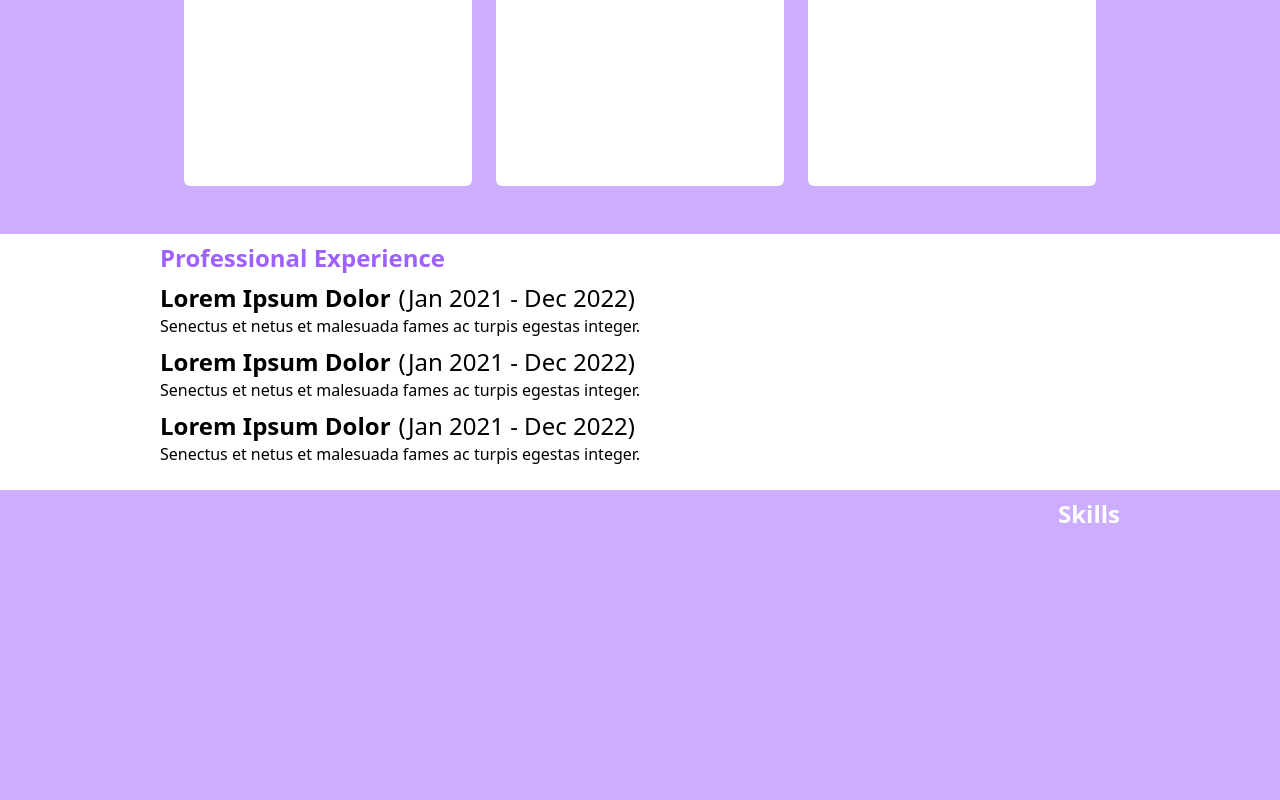
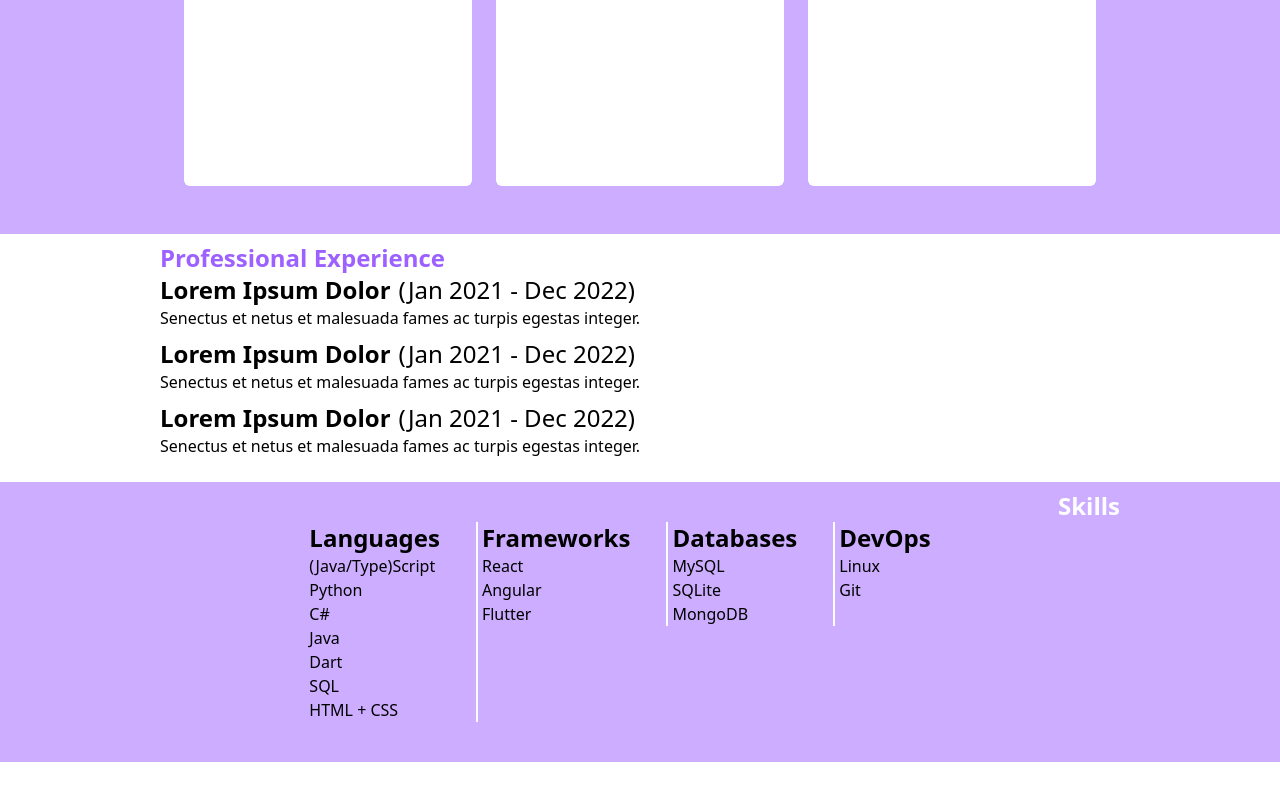
Before and after one commit to RangerVinven/Old-Portfolio, a React (Vite) app: page / in a window 1280 px wide. Shown: the part 1774-2574 px from the top of the page. After the commit the page ends 2536 px from the top, so only its background shows below. Built offline with nearby package versions, Linux system fonts and the light colour scheme.

Commit message:
Added a Title component and changed pages to use it

```diff
--- /dev/null
+++ b/src/components/Title.tsx
@@ -0,0 +1,16 @@
+import React from 'react'
+
+interface Props {
+    title: String;
+    isPurple: boolean;
+}
+
+export default function Title(props: Props) {
+
+    const textSize = "text-2xl ";
+    const styling = props.isPurple ? "text-mainPurple font-bold" : "text-white font-bold"
+
+    return (
+        <h1 className={textSize+styling}>{props.title}</h1>
+    )
+}
--- a/src/pages/AboutMe.tsx
+++ b/src/pages/AboutMe.tsx
@@ -1,10 +1,11 @@
 import React from 'react'
+import Title from '../components/Title'
 
 export default function AboutMe() {
   return (
     <div className="flex justify-center py-2 pb-5">
       <div className="w-3/4">
-        <h1 className="text-2xl text-mainPurple font-bold">About Me</h1>
+        <Title title="About Me" isPurple={true} />
         <p>Lorem ipsum dolor sit amet, consectetur adipiscing elit. Nulla vulputate tellus in eros efficitur ultricies. In scelerisque enim eu diam gravida, vel porta arcu placerat. Curabitur et lectus quis ex placerat posuere a in nisi. Nam non lectus ut dui placerat dapibus. Praesent non urna leo. Sed felis velit, fermentum quis tincidunt vel, aliquam eu dolor. Praesent at urna pulvinar, maximus metus nec, hendrerit nisl. Morbi ac pulvinar leo. Fusce ut nunc lectus. Nulla dictum egestas erat ut lobortis. Nullam molestie ex sit amet ex feugiat, ac lobortis magna varius. Suspendisse potenti. Pellentesque laoreet odio sit amet nisi efficitur, eget aliquet purus scelerisque. In non eros sed elit consectetur interdum in sit amet est.</p>
         <br />
         <p>Nam in ultricies turpis, sed imperdiet metus. Quisque laoreet tortor id ullamcorper gravida. Morbi finibus et purus sit amet condimentum. Integer turpis velit, rutrum at pulvinar in, facilisis et justo. Nunc viverra nibh diam, sed posuere diam tincidunt id. Vestibulum nec aliquet leo. Vivamus interdum vel libero vitae lacinia. Pellentesque habitant morbi tristique senectus et netus et malesuada fames ac turpis egestas. Etiam augue arcu, consectetur a tincidunt sit amet, tempor vitae est. Vestibulum vestibulum ullamcorper justo vitae gravida.</p>
--- a/src/pages/Experience.tsx
+++ b/src/pages/Experience.tsx
@@ -1,12 +1,13 @@
 import React from 'react'
 
 import ExperienceItem from '../components/ExperienceItem';
+import Title from '../components/Title';
 
 export default function Experience() {
   return (
     <div className="flex justify-center py-2 pb-4">
       <div className="w-3/4">
-        <h1 className="text-2xl text-mainPurple font-bold mb-2">Professional Experience</h1>
+          <Title title="Professional Experience" isPurple={true} />
             <ExperienceItem />
             <ExperienceItem />
             <ExperienceItem />
--- a/src/pages/Projects.tsx
+++ b/src/pages/Projects.tsx
@@ -1,12 +1,13 @@
 import React from 'react'
 import ProjectTile from '../components/ProjectTile'
+import Title from '../components/Title'
 
 export default function Projects() {
   return (
     <div className="flex justify-center pt-2 bg-secondaryPurple h-fit pb-12">
       <div className="w-3/4">
         <div className="flex justify-end">
-            <h1 className="text-2xl text-white font-bold">Personal Projects</h1>
+          <Title title="Personal Projects" isPurple={false} />
         </div>
         <div className="flex flex-col pt-3">
             <div className="flex justify-evenly">
--- a/src/pages/Skills.tsx
+++ b/src/pages/Skills.tsx
@@ -1,11 +1,57 @@
 import React from 'react'
+import Title from '../components/Title'
 
 export default function Skills() {
   return (
-    <div className="flex justify-center pt-2 bg-secondaryPurple min-h-screen">
+    <div className="flex justify-center pt-2 bg-secondaryPurple h-fit pb-10">
       <div className="w-3/4">
         <div className="flex justify-end">
-            <h1 className="text-2xl text-white font-bold">Skills</h1>
+            <Title title="Skills" isPurple={false} />
+        </div>
+
+        <div className="flex justify-center">
+          <div className="flex h-fit mr-1">
+            <div>
+              <h1 className="text-2xl font-bold mr-9">Languages</h1>
+              <p>(Java/Type)Script</p>
+              <p>Python</p>
+              <p>C#</p>
+              <p>Java</p>
+              <p>Dart</p>
+              <p>SQL</p>
+              <p>HTML + CSS</p>
+            </div>
+            <div className="w-0.5 bg-white"> </div>
+          </div>
+
+          <div className="flex h-fit mr-1">
+            <div>
+              <h1 className="text-2xl font-bold mr-9">Frameworks</h1>
+              <p>React</p>
+              <p>Angular</p>
+              <p>Flutter</p>
+            </div>
+            <div className="w-0.5 bg-white"> </div>
+          </div>
+
+          <div className="flex h-fit mr-1">
+            <div>
+              <h1 className="text-2xl font-bold mr-9">Databases</h1>
+              <p>MySQL</p>
+              <p>SQLite</p>
+              <p>MongoDB</p>
+            </div>
+            <div className="w-0.5 bg-white"> </div>
+          </div>
+
+          <div className="flex h-fit mr-1">
+            <div>
+              <h1 className="text-2xl font-bold mr-9">DevOps</h1>
+              <p>Linux</p>
+              <p>Git</p>
+            </div>
+          </div>
+
         </div>
       </div>
     </div>
```
